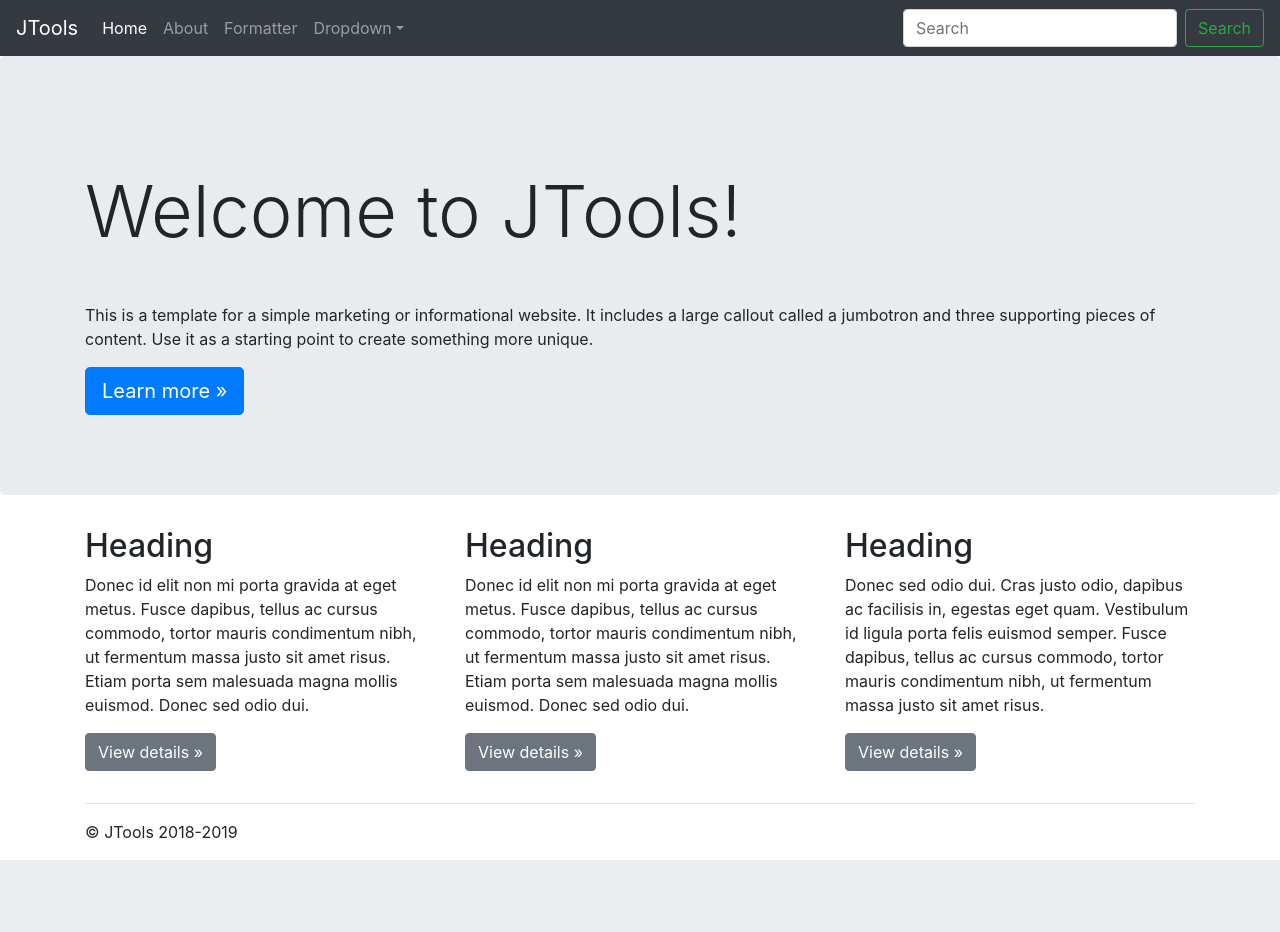
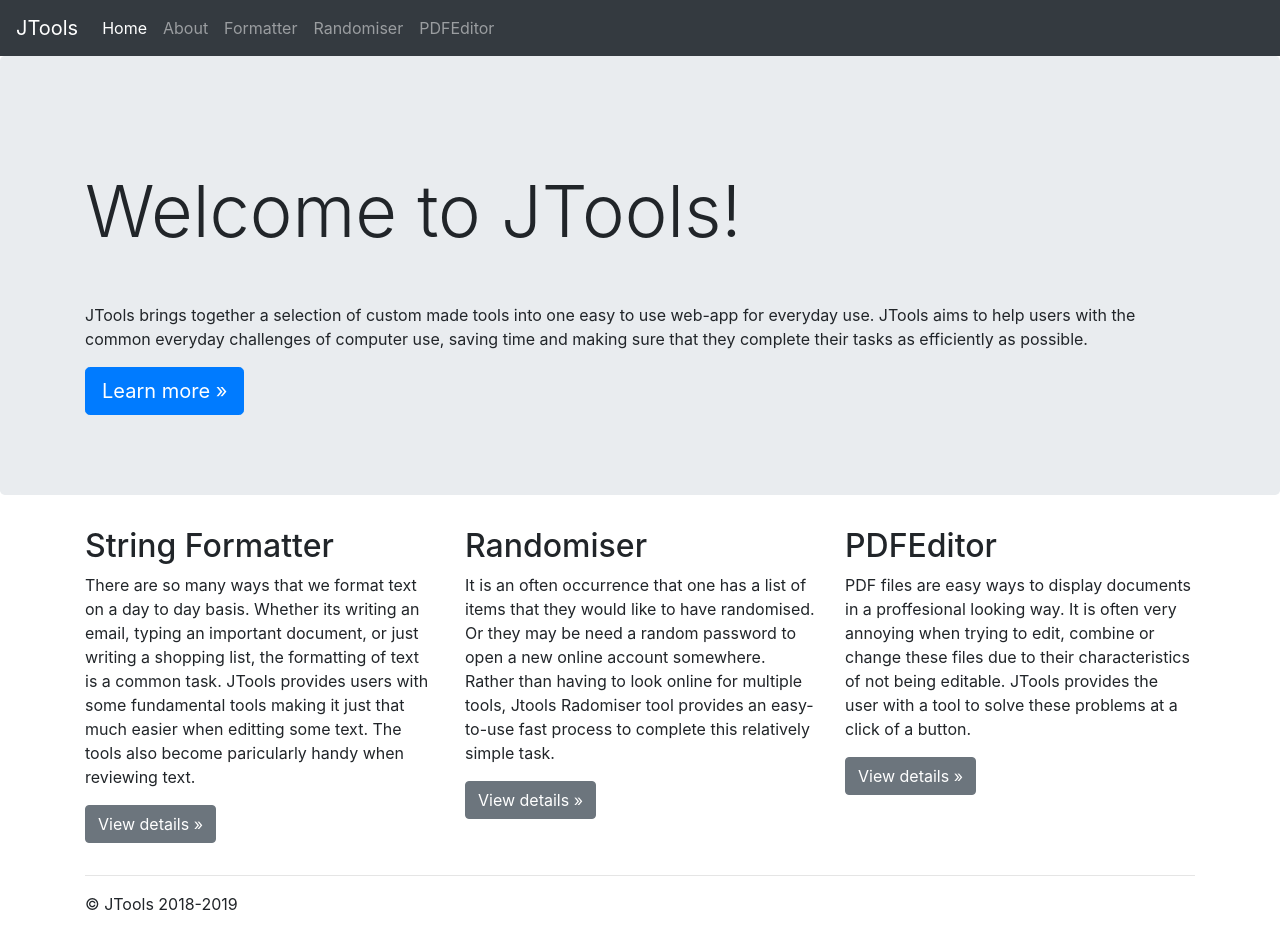
Before and after one commit to joshuazeltser/JTools, a Django app: page /stringFormatter/ in a window 1280 px wide. Before the commit the page ends 860 px from the top, so only its background shows below. Run offline with Django 3.2, Linux system fonts and the light colour scheme; some libraries are stand-ins or nearby versions.

Commit message:
Completed an about page and create templates for the other pages to be created in the future

```diff
--- a/stringFormatter/templates/stringFormatter/index.html
+++ b/stringFormatter/templates/stringFormatter/index.html
@@ -21,6 +21,7 @@
          padding-top: 3.5rem;
         }
 
+
     </style>
 
 </head>
@@ -41,26 +42,21 @@
                         class="sr-only">(current)</span></a>
             </li>
             <li class="nav-item">
-                <a class="nav-link" href="">About</a>
+                <a class="nav-link" href="about/">About</a>
             </li>
             <li class="nav-item">
                 <a class="nav-link" href="formatter/">Formatter</a>
             </li>
-            <li class="nav-item dropdown">
-                <a class="nav-link dropdown-toggle" href="http://example.com/" id="dropdown01" data-toggle="dropdown"
-                   aria-haspopup="true" aria-expanded="false">Dropdown</a>
-                <div class="dropdown-menu" aria-labelledby="dropdown01">
-                    <a class="dropdown-item" href="">Action</a>
-                    <a class="dropdown-item" href="">Another
-                        action</a>
-                    <a class="dropdown-item" href="">Something
-                        else here</a>
-                </div>
+            <li class="nav-item">
+                <a class="nav-link" href="randomiser/">Randomiser</a>
             </li>
+            <li class="nav-item">
+                <a class="nav-link" href="pdfeditor/">PDFEditor</a>
+            </li>
+
         </ul>
         <form class="form-inline my-2 my-lg-0">
-            <input class="form-control mr-sm-2" type="text" placeholder="Search" aria-label="Search">
-            <button class="btn btn-outline-success my-2 my-sm-0" type="submit">Search</button>
+            <!--<button class="btn btn-outline-success my-2 my-sm-0" type="submit">Search</button>-->
         </form>
     </div>
 </nav>
@@ -71,9 +67,9 @@
     <div class="jumbotron">
         <div class="container">
             <h1 class="display-3">Welcome to JTools!</h1>
-            <p>This is a template for a simple marketing or informational website. It includes a large callout called a
-                jumbotron and three supporting pieces of content. Use it as a starting point to create something more
-                unique.</p>
+            <p>JTools brings together a selection of custom made tools into one easy to use web-app for everyday use.
+                JTools aims to help users with the common everyday challenges of computer use, saving time and making
+            sure that they complete their tasks as efficiently as possible.</p>
             <p><a class="btn btn-primary btn-lg" href=""
                   role="button">Learn more »</a></p>
         </div>
@@ -83,26 +79,31 @@
         <!-- Example row of columns -->
         <div class="row">
             <div class="col-md-4">
-                <h2>Heading</h2>
-                <p>Donec id elit non mi porta gravida at eget metus. Fusce dapibus, tellus ac cursus commodo, tortor
-                    mauris condimentum nibh, ut fermentum massa justo sit amet risus. Etiam porta sem malesuada magna
-                    mollis euismod. Donec sed odio dui. </p>
+                <h2>String Formatter</h2>
+                <p>There are so many ways that we format text on a day to day basis. Whether its writing an email,
+                    typing an important document, or just writing a shopping list, the formatting of text is a common
+                    task. JTools provides users with some fundamental tools making it just that much easier when
+                    editting
+                    some text. The tools also become paricularly handy when reviewing text.</p>
+                <p><a class="btn btn-secondary" href="formatter/"
+                      role="button">View details »</a></p>
+            </div>
+            <div class="col-md-4">
+                <h2>Randomiser</h2>
+                <p>It is an often occurrence that one has a list of items that they would like to have randomised. Or
+                    they may be need a random password to open a new online account somewhere. Rather than having to
+                    look
+                    online for multiple tools, Jtools Radomiser tool provides an easy-to-use fast process to complete
+                    this
+                    relatively simple task.</p>
                 <p><a class="btn btn-secondary" href=""
                       role="button">View details »</a></p>
             </div>
             <div class="col-md-4">
-                <h2>Heading</h2>
-                <p>Donec id elit non mi porta gravida at eget metus. Fusce dapibus, tellus ac cursus commodo, tortor
-                    mauris condimentum nibh, ut fermentum massa justo sit amet risus. Etiam porta sem malesuada magna
-                    mollis euismod. Donec sed odio dui. </p>
-                <p><a class="btn btn-secondary" href=""
-                      role="button">View details »</a></p>
-            </div>
-            <div class="col-md-4">
-                <h2>Heading</h2>
-                <p>Donec sed odio dui. Cras justo odio, dapibus ac facilisis in, egestas eget quam. Vestibulum id ligula
-                    porta felis euismod semper. Fusce dapibus, tellus ac cursus commodo, tortor mauris condimentum nibh,
-                    ut fermentum massa justo sit amet risus.</p>
+                <h2>PDFEditor</h2>
+                <p>PDF files are easy ways to display documents in a proffesional looking way. It is often very
+                annoying when trying to edit, combine or change these files due to their characteristics of not
+                being editable. JTools provides the user with a tool to solve these problems at a click of a button.</p>
                 <p><a class="btn btn-secondary" href=""
                       role="button">View details »</a></p>
             </div>
--- a/stringFormatter/urls.py
+++ b/stringFormatter/urls.py
@@ -5,7 +5,9 @@ from . import views
 app_name = 'stringFormatter'
 urlpatterns = [
         path('', views.index, name='index'),
-
         path(r'formatter/', views.formatter, name='formatter'),
+        path(r'about/', views.about, name='about'),
+        path(r'randomiser/', views.randomiser, name='randomiser'),
+        path(r'pdfeditor/', views.pdfeditor, name='pdfeditor'),
 
 ]
--- a/stringFormatter/views.py
+++ b/stringFormatter/views.py
@@ -40,3 +40,12 @@ def formatter(request):
                                                               'content5': message5, 'content6': message6,
                                                               'content7': message7, 'content8': message8,
                                                               'content9': message9})
+
+def about(request):
+    return render(request, 'stringFormatter/about.html')
+
+def randomiser(request):
+    return render(request, 'stringFormatter/randomiser.html')
+
+def pdfeditor(request):
+    return render(request, 'stringFormatter/pdfeditor.html')
```
Also changed, not shown: stringFormatter/templates/stringFormatter/about.html (added, +137 -0 lines), stringFormatter/templates/stringFormatter/formatter.html (+26 -29 lines), stringFormatter/templates/stringFormatter/pdfeditor.html (added, +106 -0 lines), stringFormatter/templates/stringFormatter/randomiser.html (added, +108 -0 lines), stringFormatter/static/ComingSoon1-01.jpg (added), stringFormatter/static/ComingSoon4-01.jpg (added), 1 other file.
